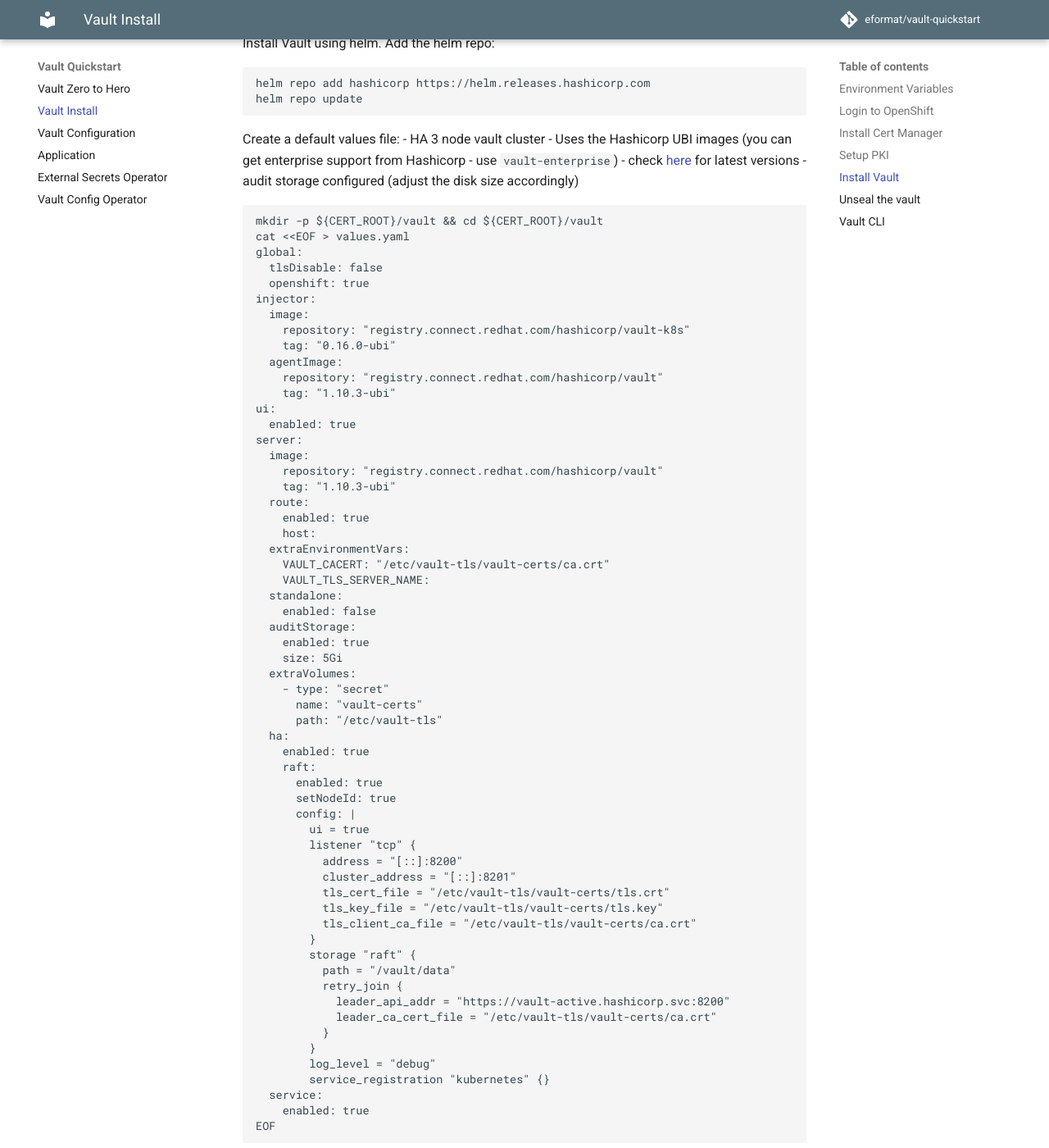
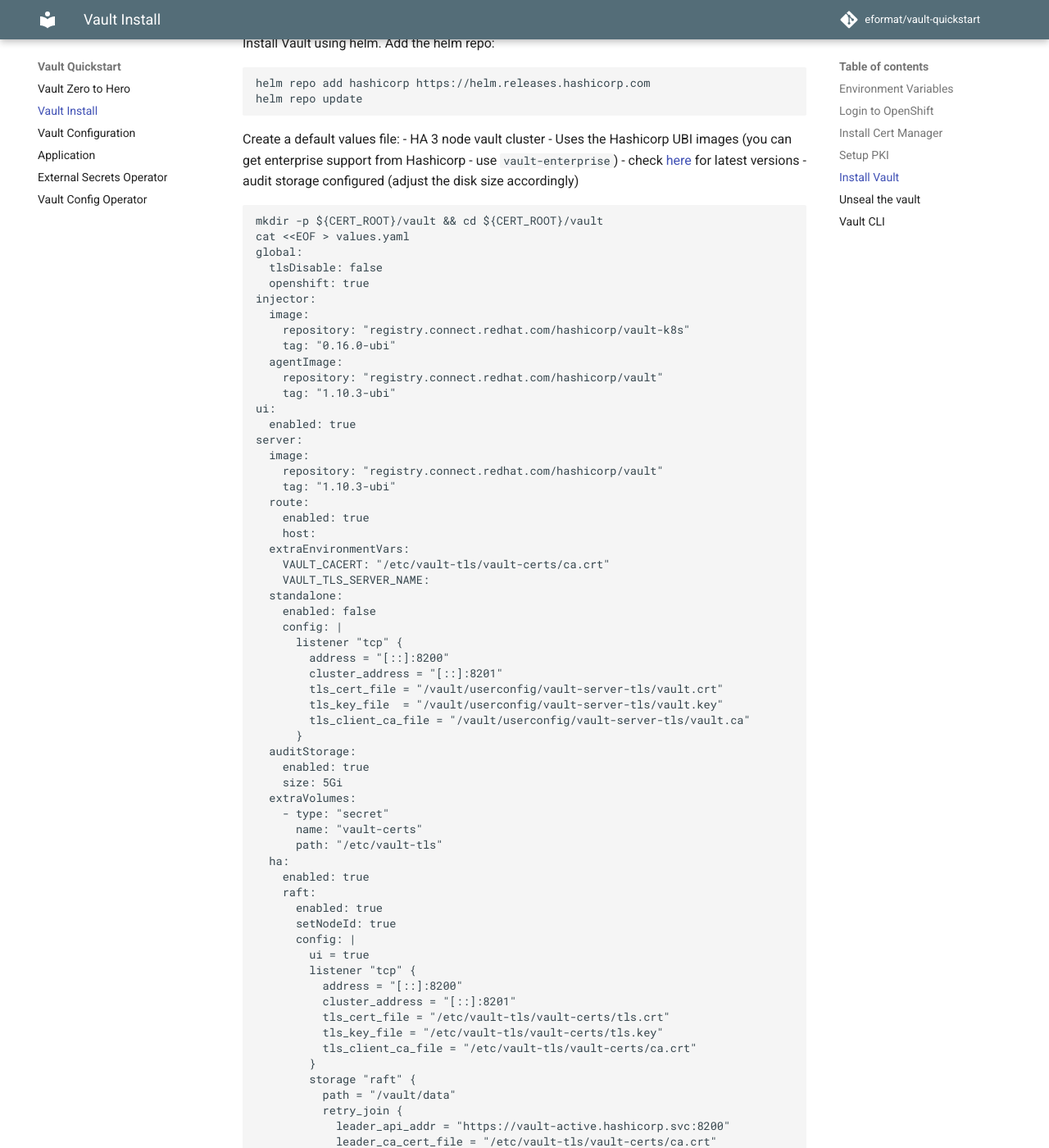
Before and after one commit to eformat/vault-quickstart, an MkDocs documentation site: the page built from docs/1-vault-install.md, in a window 1280 px wide and 1400 px high, scrolled down 4674 px. Shown: the whole window at 82% size. Built offline with MkDocs 1.6.1 and Material for MkDocs 9.7.7, drawn with Linux system fonts in a browser that asks for light colours; comment, search, counter and statistics services are not loaded; some of the changed text lies outside the part shown.

Commit message:
🍤 add standalone config just in case 🍤

```diff
--- a/docs/1-vault-install.md
+++ b/docs/1-vault-install.md
@@ -273,6 +273,14 @@
     VAULT_TLS_SERVER_NAME:
   standalone:
     enabled: false
+    config: |
+      listener "tcp" {
+        address = "[::]:8200"
+        cluster_address = "[::]:8201"
+        tls_cert_file = "/vault/userconfig/vault-server-tls/vault.crt"
+        tls_key_file  = "/vault/userconfig/vault-server-tls/vault.key"
+        tls_client_ca_file = "/vault/userconfig/vault-server-tls/vault.ca"
+      }
   auditStorage:
     enabled: true
     size: 5Gi
```
